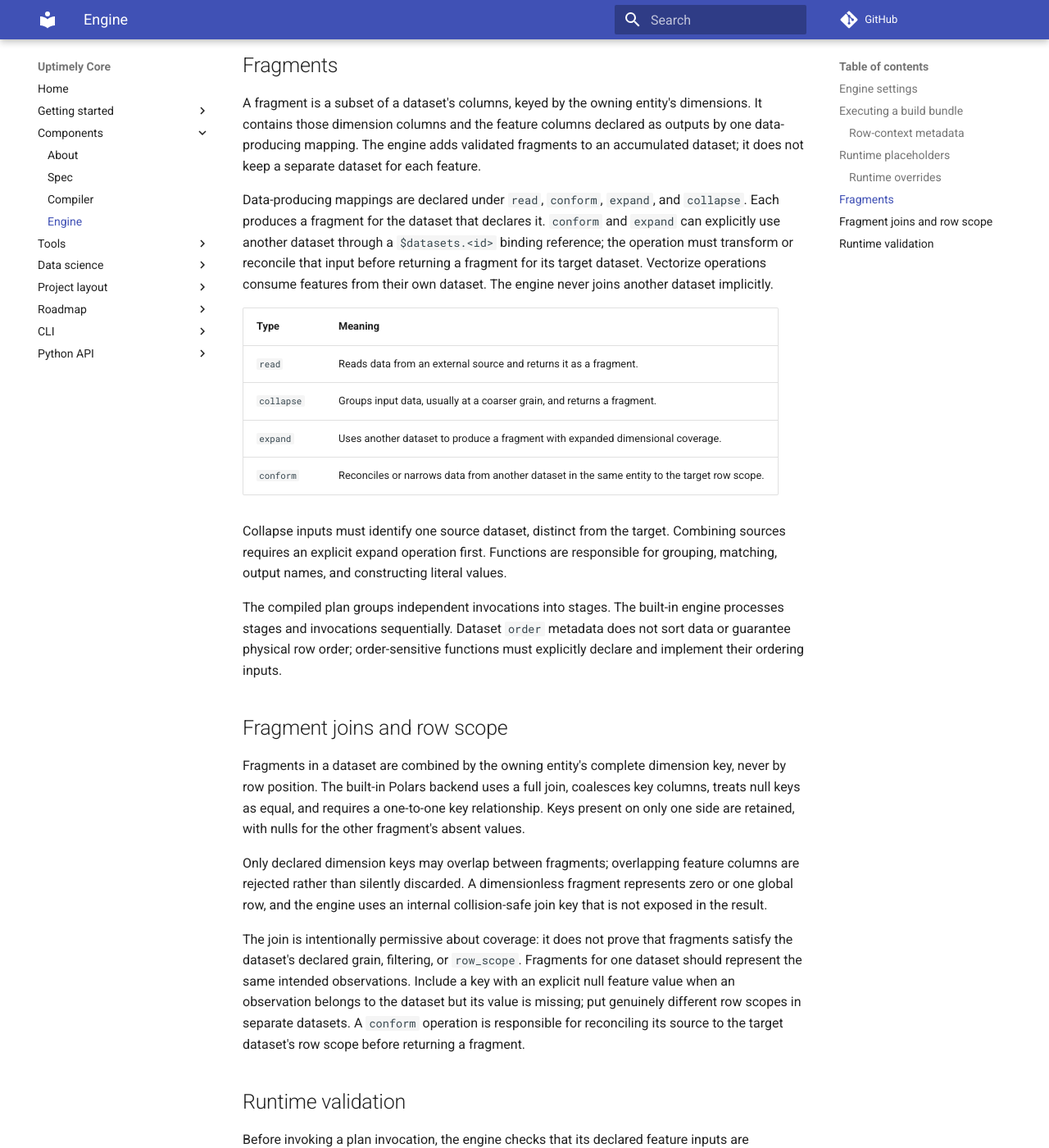
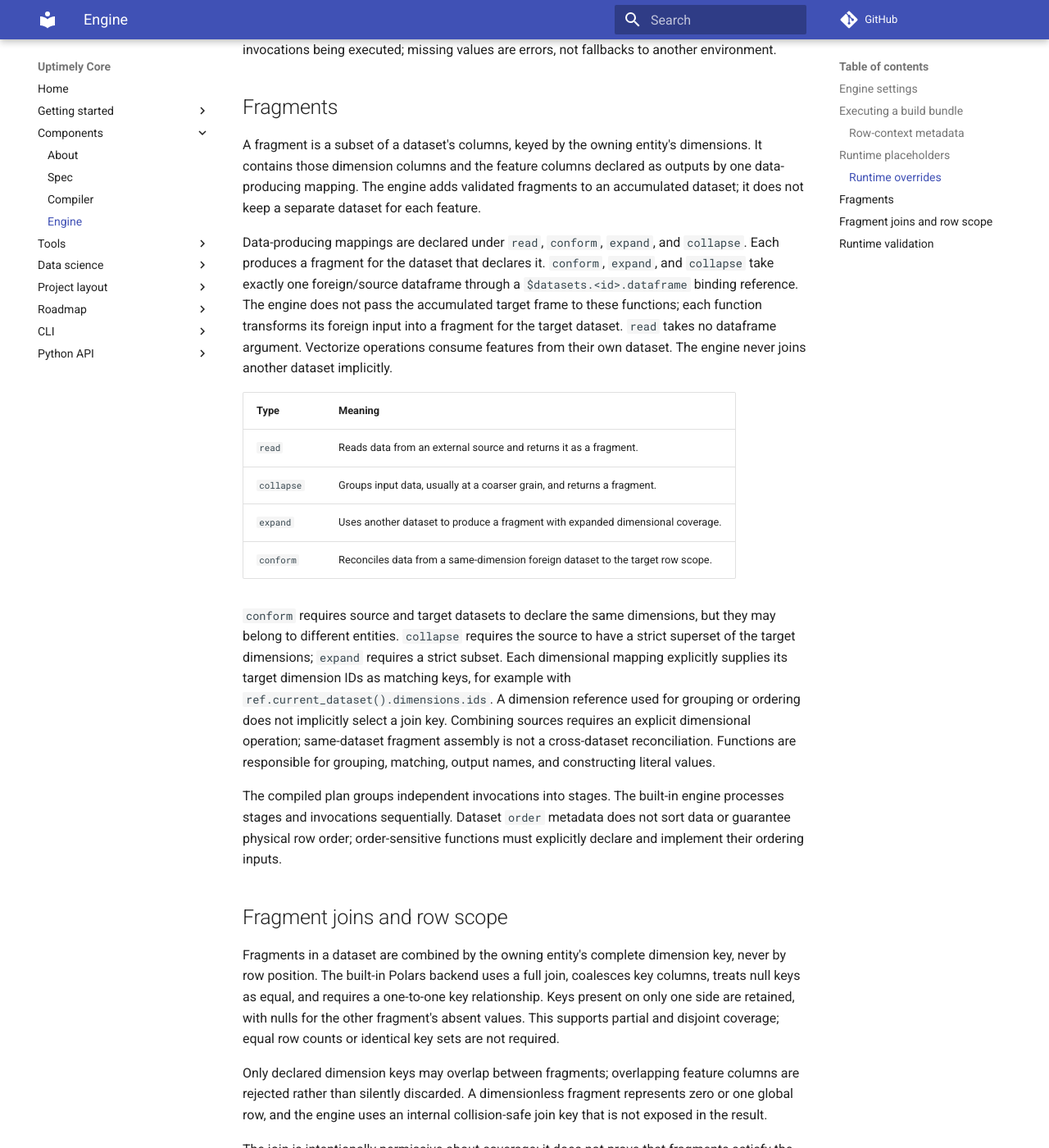
Before and after one commit to uptimely-ai/uptimely-core, an MkDocs documentation site: the page built from docs/components/engine.md, in a window 1280 px wide and 1400 px high, scrolled down 2887 px. Shown: the whole window at 82% size. Built offline with MkDocs 1.6.1 and Material for MkDocs 9.7.7, drawn with Linux system fonts in a browser that asks for light colours; comment, search, counter and statistics services are not loaded; some of the changed text lies outside the part shown.

Commit message:
Document, integrate, and verify dimensional operations

```diff
--- a/docs/components/engine.md
+++ b/docs/components/engine.md
@@ -17,6 +17,8 @@ specific placeholder values under `bind`.
 
 The engine uses the configured `dataframe` string to select a dataframe
 backend. The built-in Python engine currently supports `polars`.
+Data-producing functions must return a Polars `DataFrame` or `LazyFrame`;
+other dataframe representations and custom adapters are not supported.
 `evaluation` and `batch_size` are reserved settings: they are
 accepted and stored, but do not change evaluation strategy, data access, or
 persistence. Do not rely on them to enable lazy execution, batching, or
@@ -127,23 +129,30 @@ feature.
 
 Data-producing mappings are declared under `read`, `conform`, `expand`, and
 `collapse`. Each produces a fragment for the dataset that declares it.
-`conform` and `expand` can explicitly use another dataset through a
-`$datasets.<id>` binding reference; the operation must transform or reconcile
-that input before returning a fragment for its target dataset. Vectorize
-operations consume features from their own dataset. The engine never joins
-another dataset implicitly.
+`conform`, `expand`, and `collapse` take exactly one foreign/source dataframe
+through a `$datasets.<id>.dataframe` binding reference. The engine does not
+pass the accumulated target frame to these functions; each function transforms
+its foreign input into a fragment for the target dataset. `read` takes no
+dataframe argument. Vectorize operations consume features from their own
+dataset. The engine never joins another dataset implicitly.
 
 | Type | Meaning |
 | --- | --- |
 | `read` | Reads data from an external source and returns it as a fragment. |
 | `collapse` | Groups input data, usually at a coarser grain, and returns a fragment. |
 | `expand` | Uses another dataset to produce a fragment with expanded dimensional coverage. |
-| `conform` | Reconciles or narrows data from another dataset in the same entity to the target row scope. |
+| `conform` | Reconciles data from a same-dimension foreign dataset to the target row scope. |
 
-Collapse inputs must identify one source dataset, distinct from the target.
-Combining sources requires an explicit expand operation first. Functions are
-responsible for grouping, matching, output names, and constructing literal
-values.
+`conform` requires source and target datasets to declare the same dimensions,
+but they may belong to different entities. `collapse` requires the source to
+have a strict superset of the target dimensions; `expand` requires a strict
+subset. Each dimensional mapping explicitly supplies its target dimension IDs
+as matching keys, for example with
+`ref.current_dataset().dimensions.ids`. A dimension reference used for
+grouping or ordering does not implicitly select a join key. Combining sources
+requires an explicit dimensional operation; same-dataset fragment assembly is
+not a cross-dataset reconciliation. Functions are responsible for grouping,
+matching, output names, and constructing literal values.
 
 The compiled plan groups independent invocations into stages. The built-in engine
 processes stages and invocations sequentially. Dataset `order` metadata does not
@@ -156,7 +165,8 @@ Fragments in a dataset are combined by the owning entity's complete dimension
 key, never by row position. The built-in Polars backend uses a full join,
 coalesces key columns, treats null keys as equal, and requires a one-to-one
 key relationship. Keys present on only one side are retained, with nulls for
-the other fragment's absent values.
+the other fragment's absent values. This supports partial and disjoint
+coverage; equal row counts or identical key sets are not required.
 
 Only declared dimension keys may overlap between fragments; overlapping feature
 columns are rejected rather than silently discarded. A dimensionless fragment
```
Also changed, not shown: CHANGELOG.md (+8 -0 lines), docs/components/spec.md (+18 -2 lines), docs/python/python.md (+14 -1 lines).
